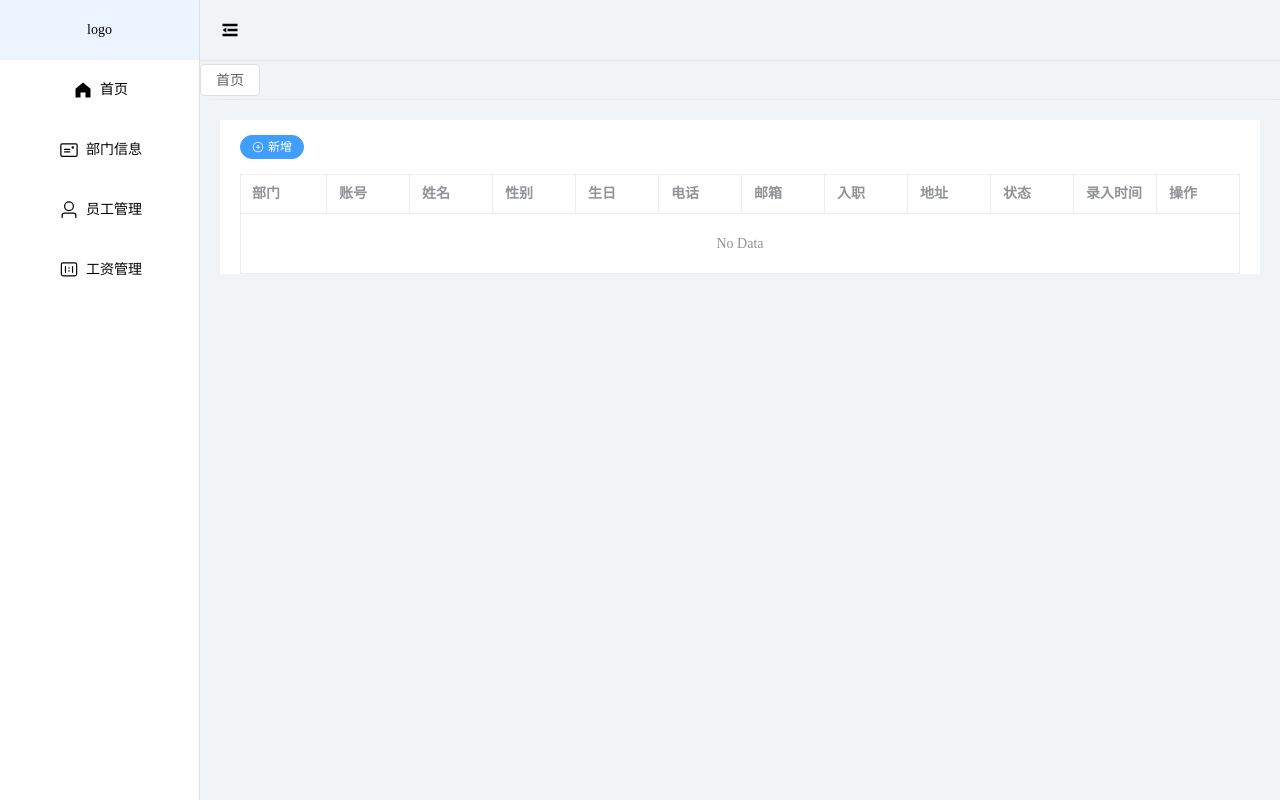
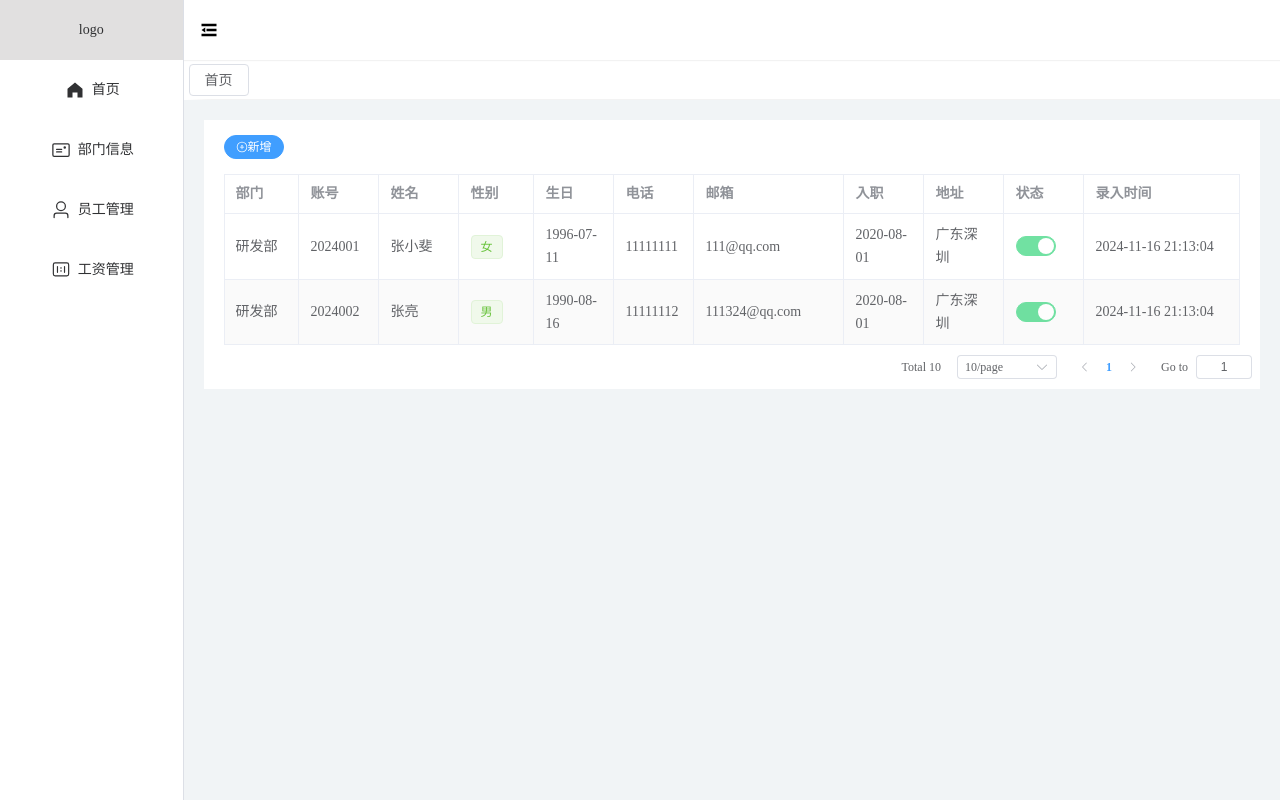
Before and after one commit to Mohimh/financial-system, a Vue app: page /#/stuff in a window 1280 px wide. Built offline with nearby package versions, Linux system fonts and the light colour scheme.

Commit message:
员工管理和部门信息

```diff
--- a/src/assets/style.css
+++ b/src/assets/style.css
@@ -85,7 +85,7 @@ li {
 
 body {
     height: 100vh;
-    background-color: #f1f4f6;
+    /* background-color: #f1f4f6; */
 }
 
 #app {
--- a/src/components/aside.vue
+++ b/src/components/aside.vue
@@ -2,8 +2,6 @@
     <el-menu
         :style="{ width: !isCollapse ? '200px' : '64px' }"
         class="asider-container"
-        active-text-color="#ffd04b"
-        text-color="#000"
         @open="handleOpen"
         @close="handleClose"
         :collapse="isCollapse"
@@ -49,6 +47,7 @@ const handleClose = () => {
 </script>
 
 <style lang="less" scoped>
+
 .flex-box {
     display: flex;
     height: 100%;
@@ -58,9 +57,13 @@ const handleClose = () => {
 
 .asider-container {
     height: 100%;
-
+    --el-menu-active-color: #eaac1cde;
+    --el-menu-bg-color: #fff;
     .el-menu-item {
         height: 60px;
     }
+    .el-menu-item:hover {
+        background-color: rgba(11, 7, 7, 0.121);
+    }
 }
 </style>
--- a/src/components/header.vue
+++ b/src/components/header.vue
@@ -42,12 +42,19 @@ const homeClick = () => {
         box-shadow: 0px 1px 1px rgba(0, 0, 0, 0.05);
         border-bottom: 1px solid transparent;
         .icon {
-            padding-left: 20px;
+            padding: 0 15px;
             height: 100%;
+        }
+        .icon:hover {
+            background-color: #f5f5f5;
+            cursor: pointer;
         }
     }
     .footer {
         height: 40%;
+        .el-button {
+            margin: 0 5px;
+        }
     }
 }
 
--- a/src/views/department/index.vue
+++ b/src/views/department/index.vue
@@ -1,12 +1,89 @@
 <template>
-    <div>
-        this is department
+
+    <div class="department-table">
+        <el-button type="primary" round size="small">
+            <el-icon><CirclePlus/></el-icon>
+            新增
+        </el-button>
+        <el-table :data="tableData.list" border stripe="true" style="width: auto;">
+            <el-table-column prop="name" label="名称"/>
+            <el-table-column prop="notes" label="备注"/>
+            <el-table-column prop="enter" label="录入时间"/>
+            <el-table-column label="操作">
+                <el-link :underline="false" type="primary">
+                    <el-icon><EditPen /></el-icon>
+                    编辑
+                </el-link>
+                <el-link :underline="false" type="danger">
+                    <el-icon><Delete /></el-icon>
+                    删除
+                </el-link>
+            </el-table-column>
+        </el-table>
+        <div class="pagination-info">
+            <el-pagination
+                v-model:current-page="paginationData.pageNum"
+                v-model:page-size="paginationData.pageSize"
+                :page-sizes="[5, 10]"
+                size="small"
+                :background="false"
+                layout="total, sizes, prev, pager, next, jumper"
+                :total="tableData.total"
+                @size-change="handleSizeChange"
+                @current-change="handleCurrentChange"
+            />
+        </div>
     </div>
+
 </template>
 
 <script setup>
+import { reactive } from 'vue'
 
+// 分页
+const paginationData = reactive({
+    pageNum: 1,
+    pageSize: 10
+})
+
+// 测试数据
+const tableData = ({
+    list: [
+        {
+            name: '销售部',
+            notes: '销售部',
+            enter: '2024-11-16 20:35:38'
+        },
+        {
+            name: '研发部',
+            notes: '研发部',
+            enter: '2024-11-16 20:35:29'
+        }
+    ],
+    total: 10
+})
+
+const handleSizeChange = () => {
+
+}
+const handleCurrentChange = () => {
+
+}
 </script>
 
 <style lang="less" scoped>
+
+.department-table {
+    background-color: #fff;
+    .el-button {
+        margin: 15px 20px;
+    }
+    .el-table {
+        margin: 0 20px;
+        .el-link {
+            margin: 0 10px;
+        }
+    }
+}
+
 </style>
--- a/src/views/stuff/index.vue
+++ b/src/views/stuff/index.vue
@@ -1,31 +1,60 @@
 <template>
 
     <div class="stuff-table">
-        <el-button type="primary" round icon="CirclePlus" size="small">
+        <el-button type="primary" round size="small">
+            <el-icon><CirclePlus/></el-icon>
             新增
         </el-button>
-        <el-table :data="tableData" border stripe="true" style="width: auto">
-            <el-table-column prop="department" label="部门"/>
-            <el-table-column prop="account" label="账号"/>
-            <el-table-column prop="name" label="姓名"/>
-            <el-table-column label="性别">
-                <el-tag type="success">
-                    {{ scoped.row.gender ? '男' : '女' }}
-                </el-tag>
+        <el-table :data="tableData.list" border stripe="true" style="width: auto">
+            <el-table-column prop="department" label="部门" width="75px"/>
+            <el-table-column prop="account" label="账号" width="80px"/>
+            <el-table-column prop="name" label="姓名" width="80px"/>
+            <el-table-column prop="gender" label="性别" width="75px">
+                <template #default="scoped">
+                    <el-tag type="success">
+                        {{ scoped.row.gender === '0' ? '男' : '女' }}
+                    </el-tag>
+                </template>
             </el-table-column>
             <el-table-column prop="birth" label="生日"/>
             <el-table-column prop="tel" label="电话"/>
-            <el-table-column prop="email" label="邮箱"/>
+            <el-table-column prop="email" label="邮箱" width="150px"/>
             <el-table-column prop="entry" label="入职"/>
             <el-table-column prop="address" label="地址"/>
             <el-table-column prop="state" label="状态">
-
+                <template #default="scoped">
+                    <el-switch
+                        v-model="scoped.row.state"
+                        disabled
+                        :style="scoped.row.state === true ? '--el-switch-on-color: #13ce66' : '--el-switch-off-color: #ff4949'"
+                    />
+                </template>
             </el-table-column>
-            <el-table-column prop="enter" label="录入时间"/>
-            <el-table-column prop="operation" label="操作">
-
+            <el-table-column prop="enter" label="录入时间" width="175px"/>
+            <el-table-column label="操作">
+                <el-link :underline="false" type="primary">
+                    <el-icon><EditPen /></el-icon>
+                    编辑
+                </el-link>
+                <el-link :underline="false" type="danger">
+                    <el-icon><Delete /></el-icon>
+                    删除
+                </el-link>
             </el-table-column>
         </el-table>
+        <div class="pagination-info">
+            <el-pagination
+                v-model:current-page="paginationData.pageNum"
+                v-model:page-size="paginationData.pageSize"
+                :page-sizes="[5, 10]"
+                size="small"
+                :background="false"
+                layout="total, sizes, prev, pager, next, jumper"
+                :total="tableData.total"
+                @size-change="handleSizeChange"
+                @current-change="handleCurrentChange"
+            />
+        </div>
     </div>
 
 </template>
@@ -33,29 +62,52 @@
 <script setup>
 import { ref, reactive } from 'vue'
 
+// 分页
+const paginationData = reactive({
+    pageNum: 1,
+    pageSize: 10
+})
 
-// const tableData = reactive({
-//     list:
-//     [
-//         {
-//             department: '研发部',
-//             account: '2024001',
-//             name: '张小斐',
-//             gender: '男',
-//             birth: '1996-07-11',
-//             tel: '11111111',
-//             email: '111@qq.com',
-//             entry: '2020-08-01',
-//             address: '广东深圳',
-//             state: '0',
-//             enter: '2024-11-16 21:13:04'
-//         }
-//     ],
-//     total: 0
-// })
+// 测试数据
+const tableData = reactive({
+    list:
+    [
+        {
+            department: '研发部',
+            account: '2024001',
+            name: '张小斐',
+            gender: '1',
+            birth: '1996-07-11',
+            tel: '11111111',
+            email: '111@qq.com',
+            entry: '2020-08-01',
+            address: '广东深圳',
+            state: true,
+            enter: '2024-11-16 21:13:04'
+        },
+        {
+            department: '研发部',
+            account: '2024002',
+            name: '张亮',
+            gender: '0',
+            birth: '1990-08-16',
+            tel: '11111112',
+            email: '111324@qq.com',
+            entry: '2020-08-01',
+            address: '广东深圳',
+            state: true,
+            enter: '2024-11-16 21:13:04'
+        }
+    ],
+    total: 10
+})
 
+const handleSizeChange = () => {
 
+}
+const handleCurrentChange = () => {
 
+}
 
 </script>
 
@@ -67,7 +119,10 @@ import { ref, reactive } from 'vue'
         margin: 15px 20px;
     }
     .el-table {
-        margin: 0 20px
+        margin: 0 20px;
+        .el-link {
+            margin: 0 3px;
+        }
     }
 }
 </style>
```
